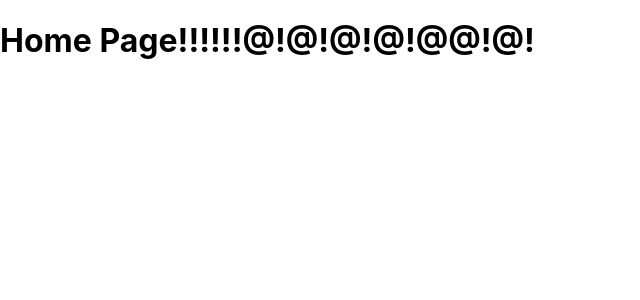
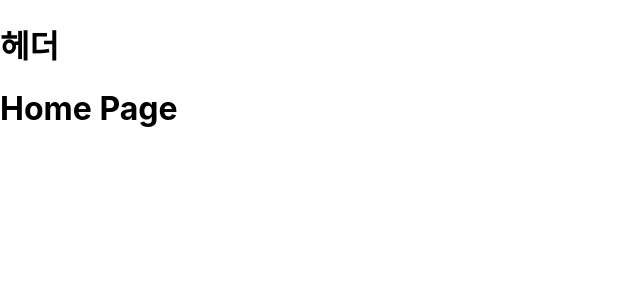
Before and after one commit to SEANsomething/Help_Me_Board, a React (Create React App) app: page / in a window 1280 px wide. Shown: the top 300 px of the page, without its empty margins (0-640 px from the left). Built offline with nearby package versions, Linux system fonts and the light colour scheme; the HTML template or start-up script is replaced by a standard one.

Commit message:
header 추가중

```diff
--- /dev/null
+++ b/src/components/Header.jsx
@@ -0,0 +1,5 @@
+export default function Header() {
+	return <>
+		<h1>헤더</h1>
+	</>;
+}
--- a/src/pages/home/index.jsx
+++ b/src/pages/home/index.jsx
@@ -1,5 +1,8 @@
+import Header from "../../components/Header";
+
 export default function Home() {
 	return <>
-		<h1>Home Page!!!!!!@!@!@!@!@@!@!</h1>
+		<Header />
+		<h1>Home Page</h1>
 	</>
 }
--- a/src/pages/posts/edit.jsx
+++ b/src/pages/posts/edit.jsx
@@ -1,5 +1,8 @@
+import Header from "../../components/Header";
+
 export default function PostEdit() {
 	return <>
-		<h1>Post Edit! Hi Hello</h1>
+		<Header />
+		<h1>PostEdit Page</h1>
 	</>;
 }
--- a/src/pages/posts/index.jsx
+++ b/src/pages/posts/index.jsx
@@ -1,5 +1,5 @@
 export default function PostNew() {
 	return <>
-		<h1>Post New so hard Yeah</h1>
+		<h1>PostNew Page</h1>
 	</>;
 }
--- a/src/pages/profile/index.jsx
+++ b/src/pages/profile/index.jsx
@@ -1,5 +1,5 @@
 export default function Profile() {
 	return <>
-		<h1>Profile</h1>
+		<h1>Profile Page</h1>
 	</>;
 }
```
